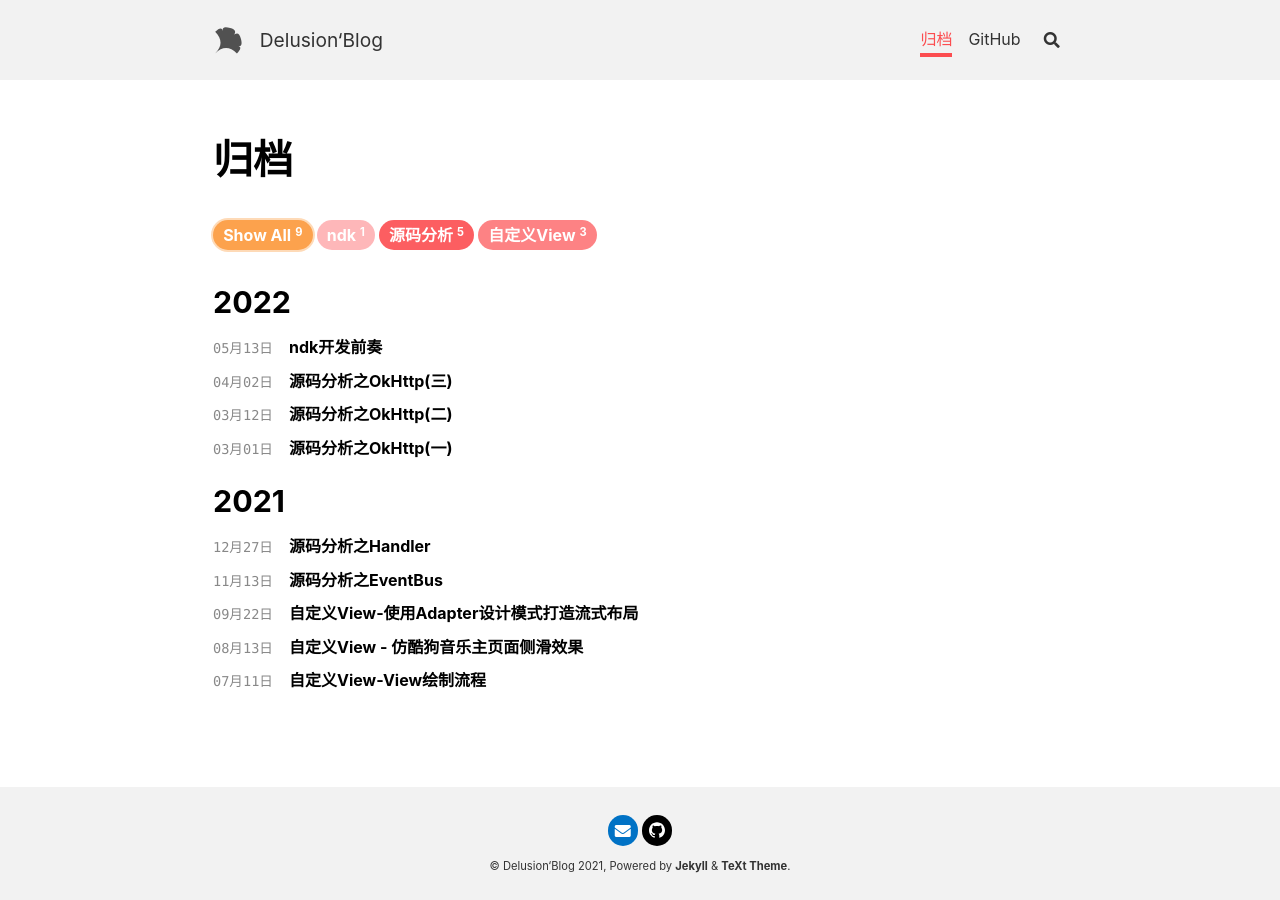
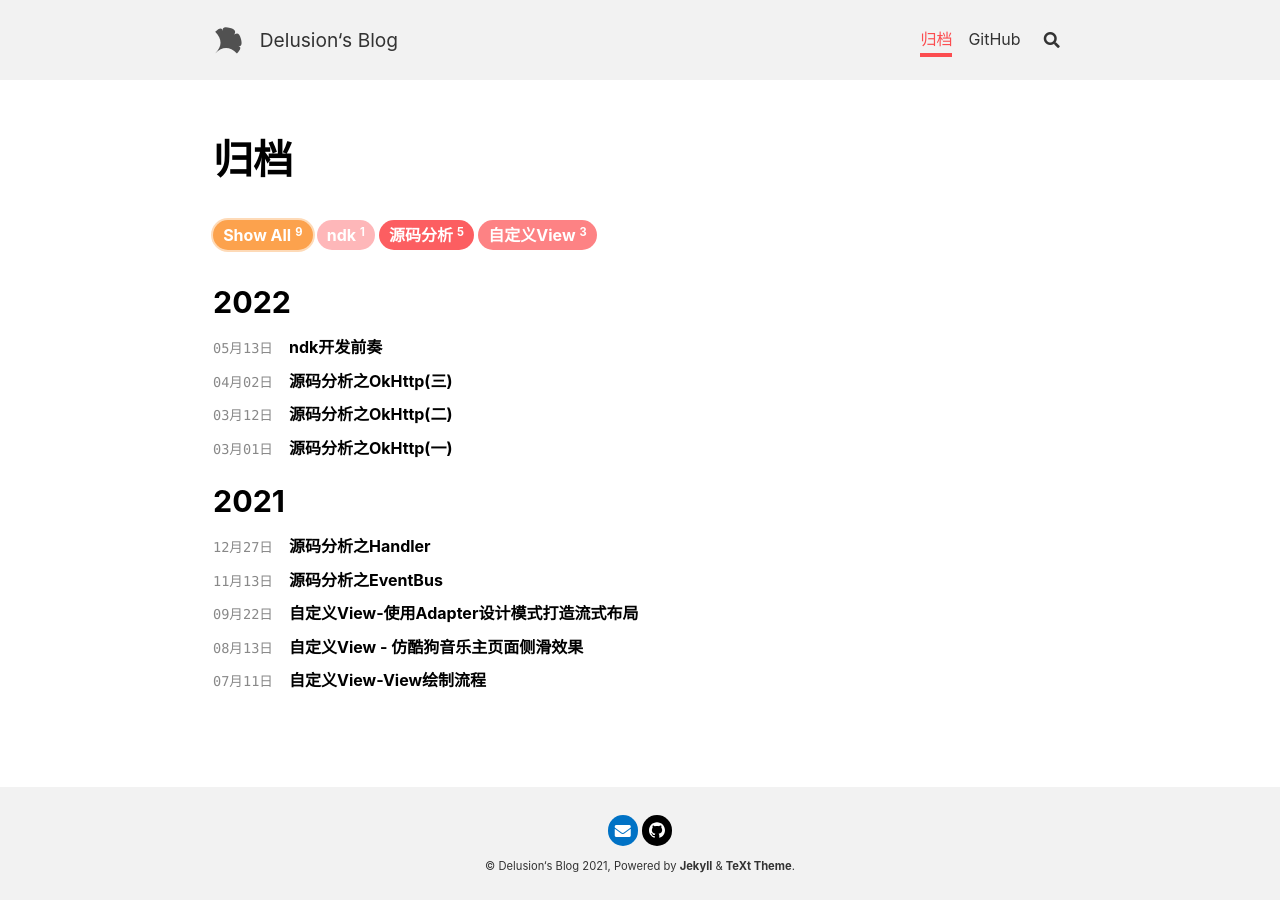
Before and after one commit to QingDian-Fan/qingdian-fan.github.io, a Jekyll site: the page built from archive.html, in a window 1280 px wide. Built offline with Jekyll 4.4.1, drawn with Linux system fonts in a browser that asks for light colours; nearby versions of some CDN libraries.

Commit message:
update name

```diff
--- a/_config.yml
+++ b/_config.yml
@@ -20,7 +20,7 @@ text_skin: default # "default" (default), "dark", "forest", "ocean", "chocolate"
 highlight_theme: default # "default" (default), "tomorrow", "tomorrow-night", "tomorrow-night-eighties", "tomorrow-night-blue", "tomorrow-night-bright"
 url     : # the base hostname & protocol for your site e.g. https://www.someone.com
 baseurl : # does not include hostname
-title   : Delusion‘Blog
+title   : Delusion‘s Blog
 description: > # this means to ignore newlines until "Language & timezone"
   Your Site Description
 
```
